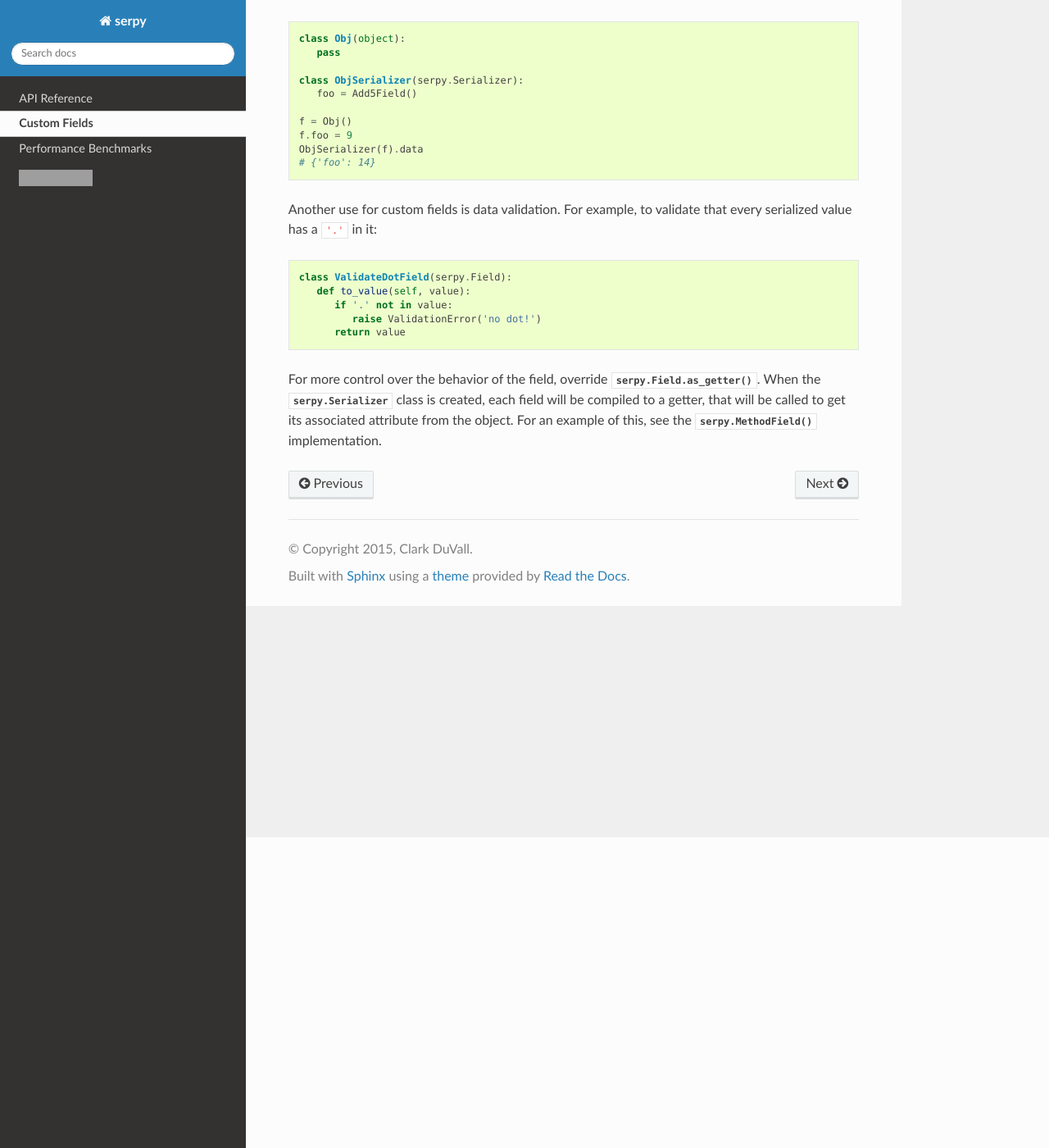
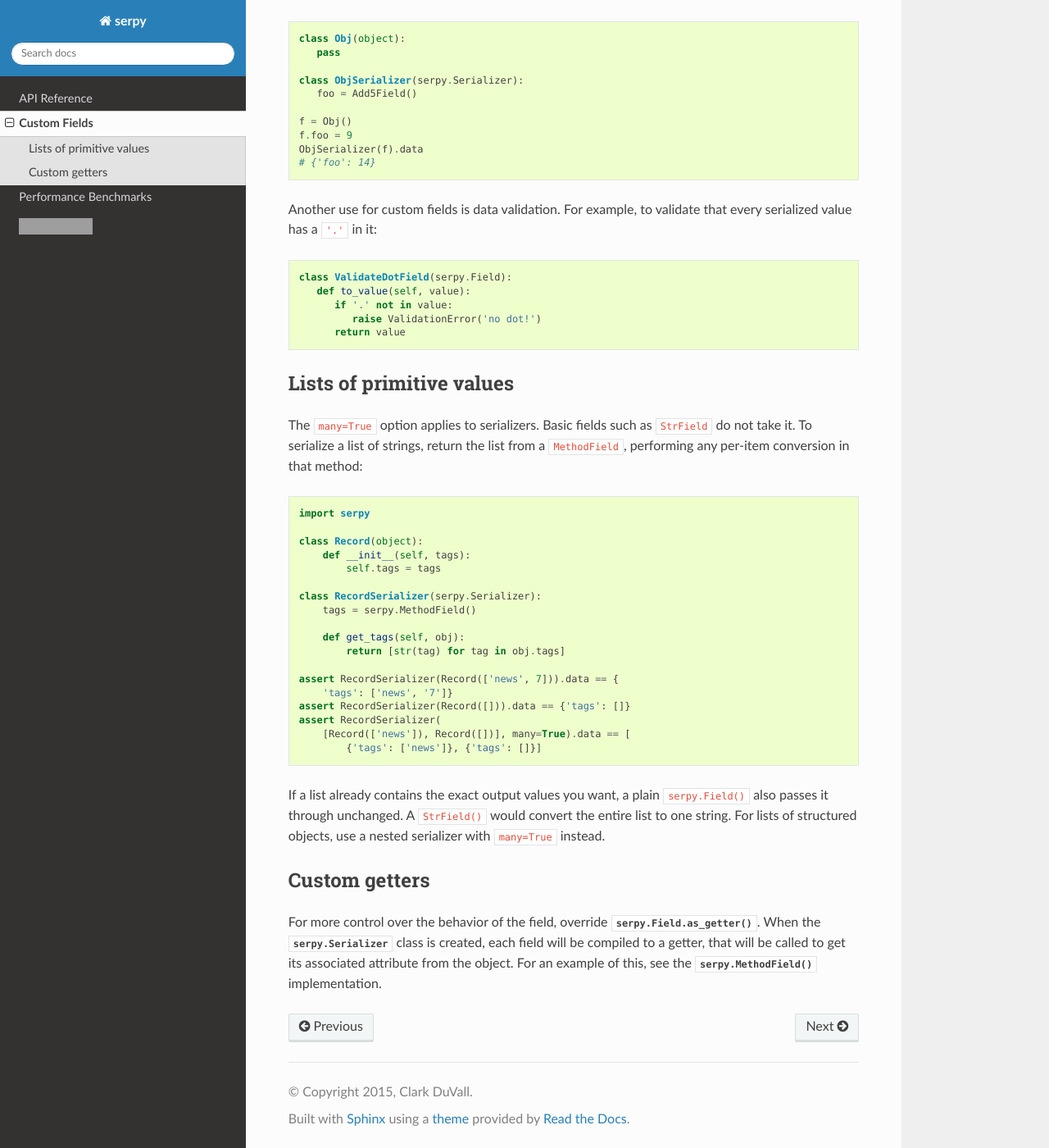
Before and after one commit to clarkduvall/serpy, a Sphinx documentation site: the page built from docs/custom-fields.rst, in a window 1280 px wide and 1400 px high, scrolled down 379 px. Shown: the whole window at 82% size. Built offline with Sphinx 7.4.7 and the Read the Docs theme 3.1.0, drawn with Linux system fonts in a browser that asks for light colours; grey boxes are pictures that could not be loaded.

Commit message:
Document lists of primitive values with MethodField

```diff
--- a/docs/custom-fields.rst
+++ b/docs/custom-fields.rst
@@ -39,6 +39,42 @@ every serialized value has a ``'.'`` in it:
             raise ValidationError('no dot!')
          return value
 
+Lists of primitive values
+==========================
+
+The ``many=True`` option applies to serializers. Basic fields such as
+``StrField`` do not take it. To serialize a list of strings, return the list
+from a ``MethodField``, performing any per-item conversion in that method:
+
+.. code-block:: python
+
+    import serpy
+
+    class Record(object):
+        def __init__(self, tags):
+            self.tags = tags
+
+    class RecordSerializer(serpy.Serializer):
+        tags = serpy.MethodField()
+
+        def get_tags(self, obj):
+            return [str(tag) for tag in obj.tags]
+
+    assert RecordSerializer(Record(['news', 7])).data == {
+        'tags': ['news', '7']}
+    assert RecordSerializer(Record([])).data == {'tags': []}
+    assert RecordSerializer(
+        [Record(['news']), Record([])], many=True).data == [
+            {'tags': ['news']}, {'tags': []}]
+
+If a list already contains the exact output values you want, a plain
+``serpy.Field()`` also passes it through unchanged. A ``StrField()`` would
+convert the entire list to one string. For lists of structured objects, use a
+nested serializer with ``many=True`` instead.
+
+Custom getters
+==============
+
 For more control over the behavior of the field, override
 :meth:`serpy.Field.as_getter`. When the :class:`serpy.Serializer` class is
 created, each field will be compiled to a getter, that will be called to get its
```
